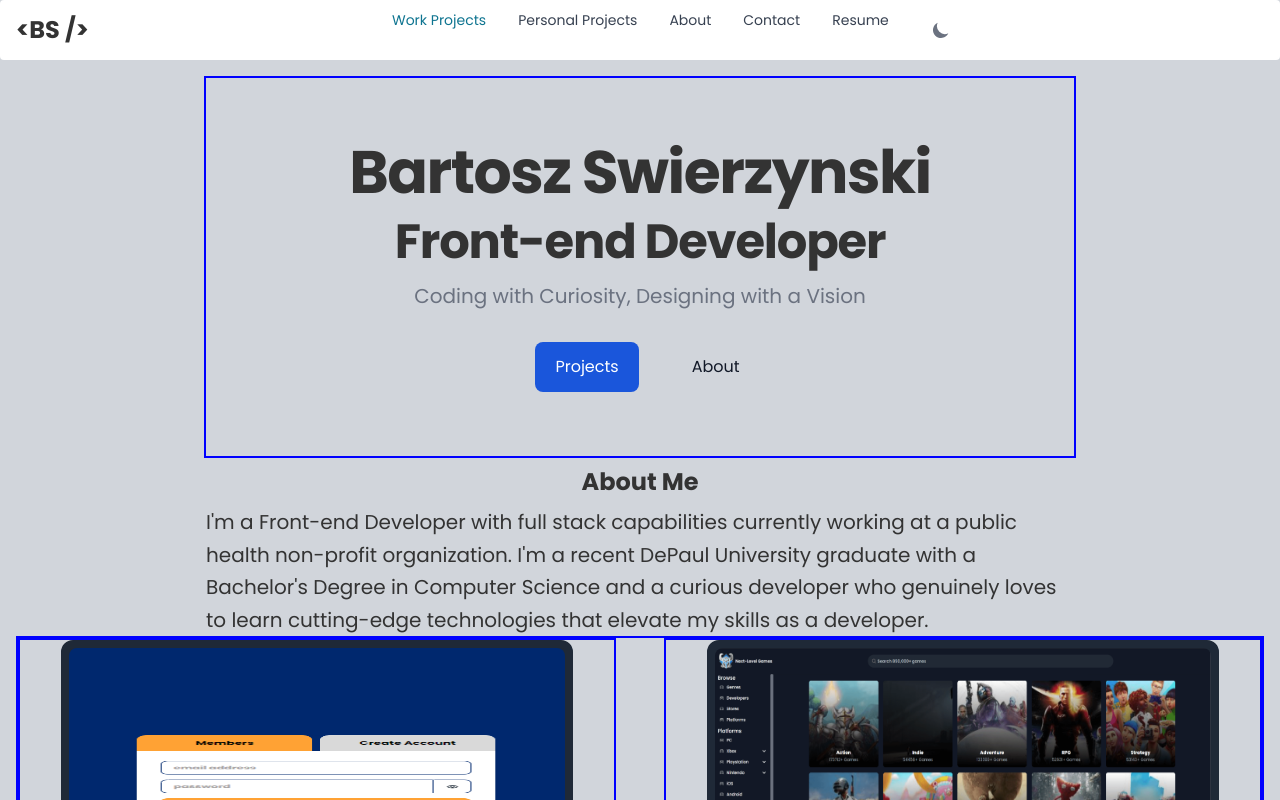
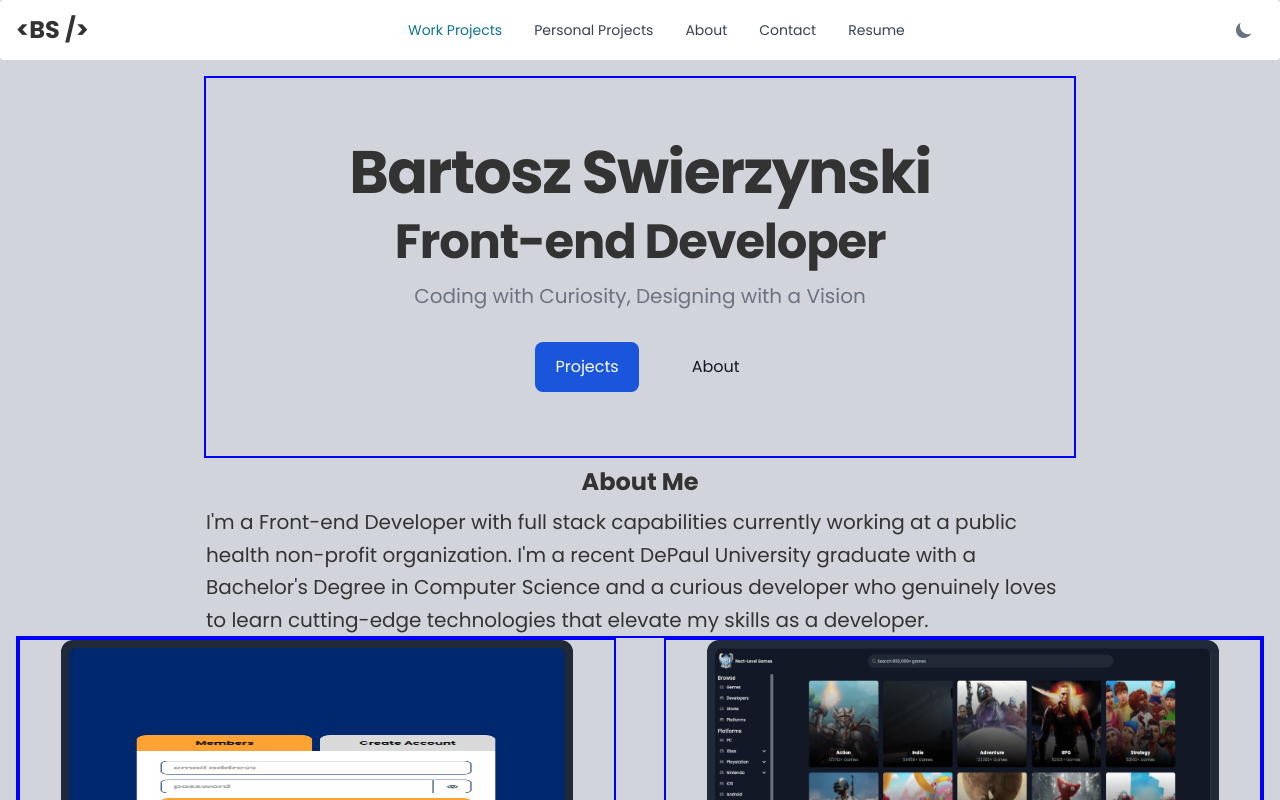
Before and after one commit to bartswierz/portfolio-website-updated, a Next.js app: page / in a window 1280 px wide. Shown: the top 800 px of the page. Built offline with nearby package versions, Linux system fonts and the light colour scheme.

Commit message:
moved theme toggle outside of navlink to display on top of our navbar

```diff
--- a/src/app/components/Navbar.tsx
+++ b/src/app/components/Navbar.tsx
@@ -10,14 +10,14 @@ const Navbar_ = () => {
           &lt;BS /&gt;
         </span>
       </Navbar.Brand>
-      <div className="flex md:order-2">
-        {/* <button>Get started</button> */}
+      <div className="flex md:order-2 gap-2">
+        <Flowbite>
+          <DarkThemeToggle />
+        </Flowbite>
         <Navbar.Toggle />
       </div>
       {/* NAV LINKS */}
       <Navbar.Collapse>
-        {/* <div className="flex items-center justify-center"> */}
-        {/* <div className="text-center text-middle vertical-align align-vertical"> */}
         <Navbar.Link active href="#work">
           <p>Work Projects</p>
         </Navbar.Link>
@@ -25,12 +25,6 @@ const Navbar_ = () => {
         <Navbar.Link href="#about">About</Navbar.Link>
         <Navbar.Link href="#contact">Contact</Navbar.Link>
         <Navbar.Link href="#">Resume</Navbar.Link>
-        <Navbar.Link href="#">
-          <Flowbite>
-            <DarkThemeToggle />
-          </Flowbite>
-        </Navbar.Link>
-        {/* </div> */}
       </Navbar.Collapse>
     </Navbar>
   );
```
